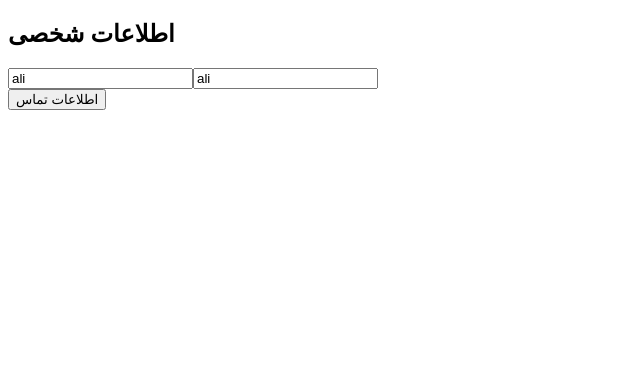
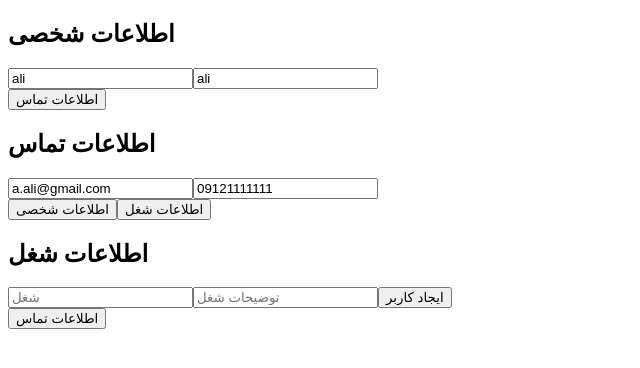
Before and after one commit to EbrahimiPouya/amitis-form, a React (Vite) app: page / in a window 1280 px wide. Shown: the top 368 px of the page, without its empty margins (0-640 px from the left). Built offline with nearby package versions, Linux system fonts and the light colour scheme.

Commit message:
feat: render all steps

```diff
--- a/src/pages/createUser/CreateUserForm.tsx
+++ b/src/pages/createUser/CreateUserForm.tsx
@@ -1,16 +1,23 @@
 import PersonalInfoStep from "./ui/PersonalInfoStep.tsx";
+import {IUser} from "../../entities/user.ts";
+import JobInfoStep from "./ui/JobInfoStep.tsx";
+import ContactInfoStep from "./ui/ContactInfoStep.tsx";
+
+const user: IUser = {
+    name: 'ali',
+    family: 'ali',
+    email: 'a.ali@gmail.com',
+    phone_number: '09121111111',
+    job: '',
+    job_description: ''
+}
 
 const CreateUserForm = () => {
     return (
         <div>
-            <PersonalInfoStep user={{
-                name: 'ali',
-                family: 'ali',
-                email: 'a.ali@gmail.com',
-                phone_number: '09121111111',
-                job: '',
-                job_description: ''
-            }}/>
+            <PersonalInfoStep user={user}/>
+            <ContactInfoStep user={user}/>
+            <JobInfoStep user={user}/>
         </div>
     );
 };
```
